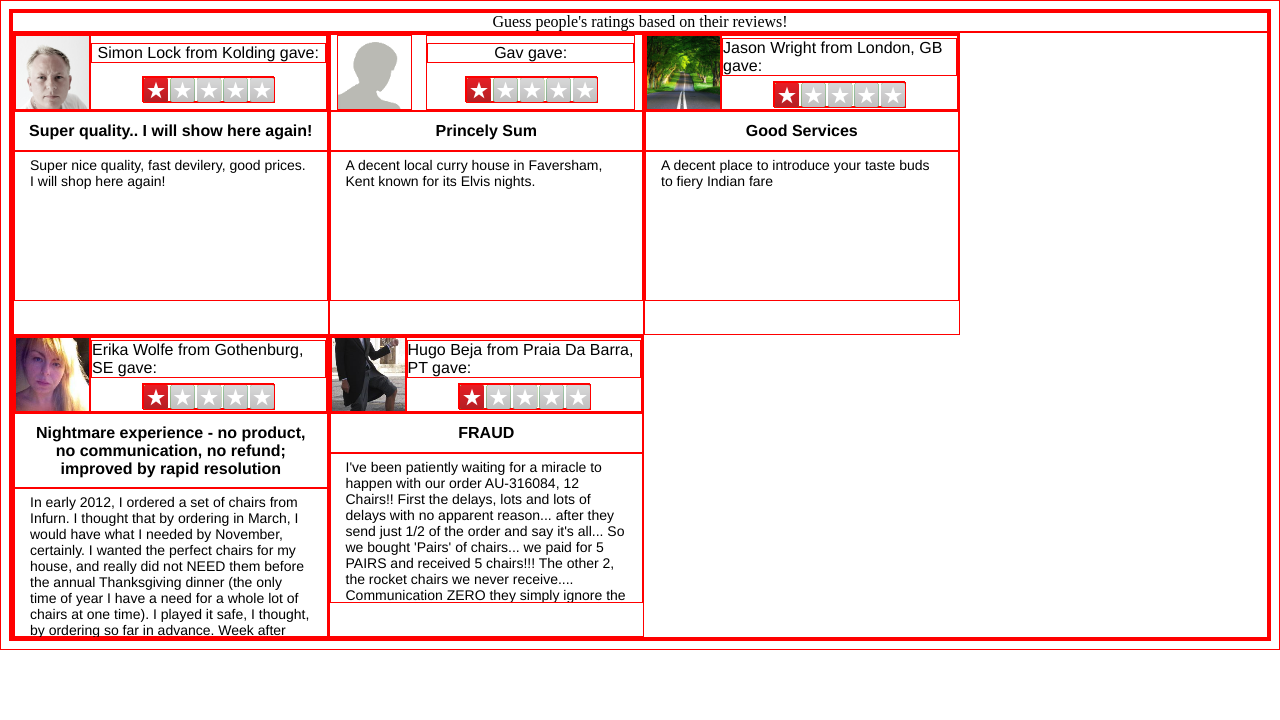
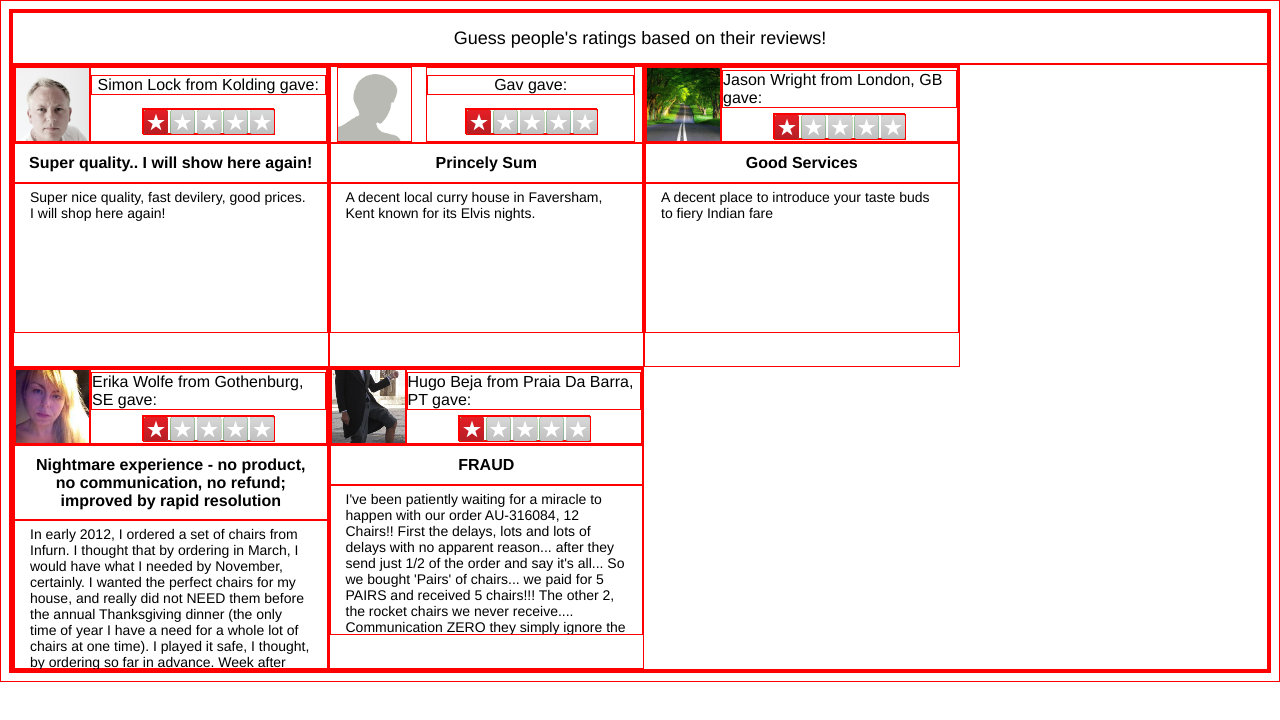
Before and after one commit to bapjiws/guess-the-rating, a React app: page / in a window 1280 px wide. Shown: the top 720 px of the page. Built offline with nearby package versions, Linux system fonts and the light colour scheme.

Commit message:
Style GameInfo

```diff
--- a/src/components/GameInfo.jsx
+++ b/src/components/GameInfo.jsx
@@ -1,7 +1,7 @@
 import React from 'react';
 
 const GameInfo = props => (
-    <div style={{textAlign: 'center'}}>
+    <div className="game-info">
         {
             !props.numOfGuesses ?
                 'Guess people\'s ratings based on their reviews!' :
--- a/styles/_mixins.scss
+++ b/styles/_mixins.scss
@@ -1,4 +1,4 @@
-@mixin flexbox-with-centered-contents() {
+@mixin flexbox-with-centered-content() {
   display: flex;
   justify-content: center;
   align-items: center;
--- a/styles/main.scss
+++ b/styles/main.scss
@@ -3,6 +3,14 @@
 
 $containers-per-row: 4;
 $font-stack: Helvetica Neue,Arial,Helvetica,sans-serif;
+
+.game-info {
+  height: 50px;
+
+  @include flexbox-with-centered-content;
+  font-family: $font-stack;
+  font-size: 18px;
+}
 
 .reviews-container {
   display: flex;
@@ -28,12 +36,12 @@ $font-stack: Helvetica Neue,Arial,Helvetica,sans-serif;
       }
 
       .review-rating {
-        @include flexbox-with-centered-contents;
+        @include flexbox-with-centered-content;
         flex-wrap: wrap;
 
         .review-author {
           width: 100%;
-          @include flexbox-with-centered-contents;
+          @include flexbox-with-centered-content;
           font-family: $font-stack;
         }
 
```
